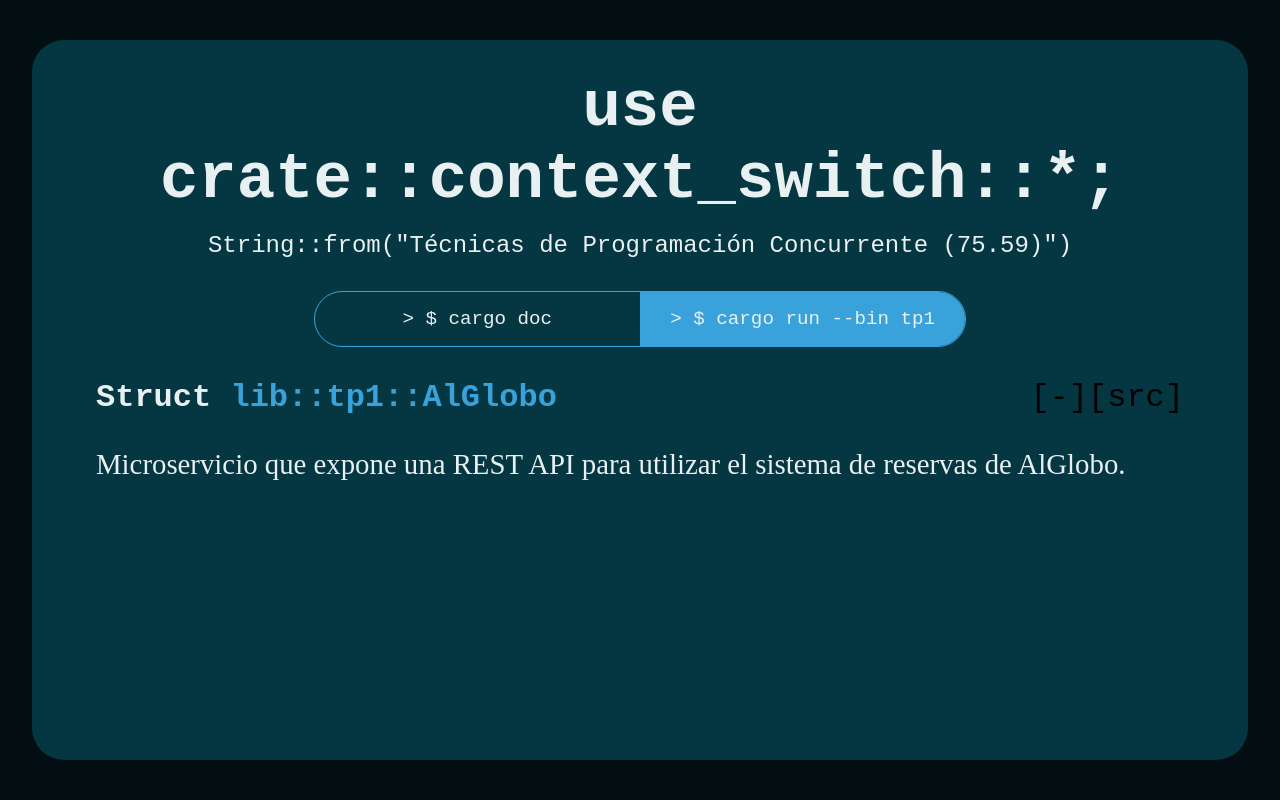
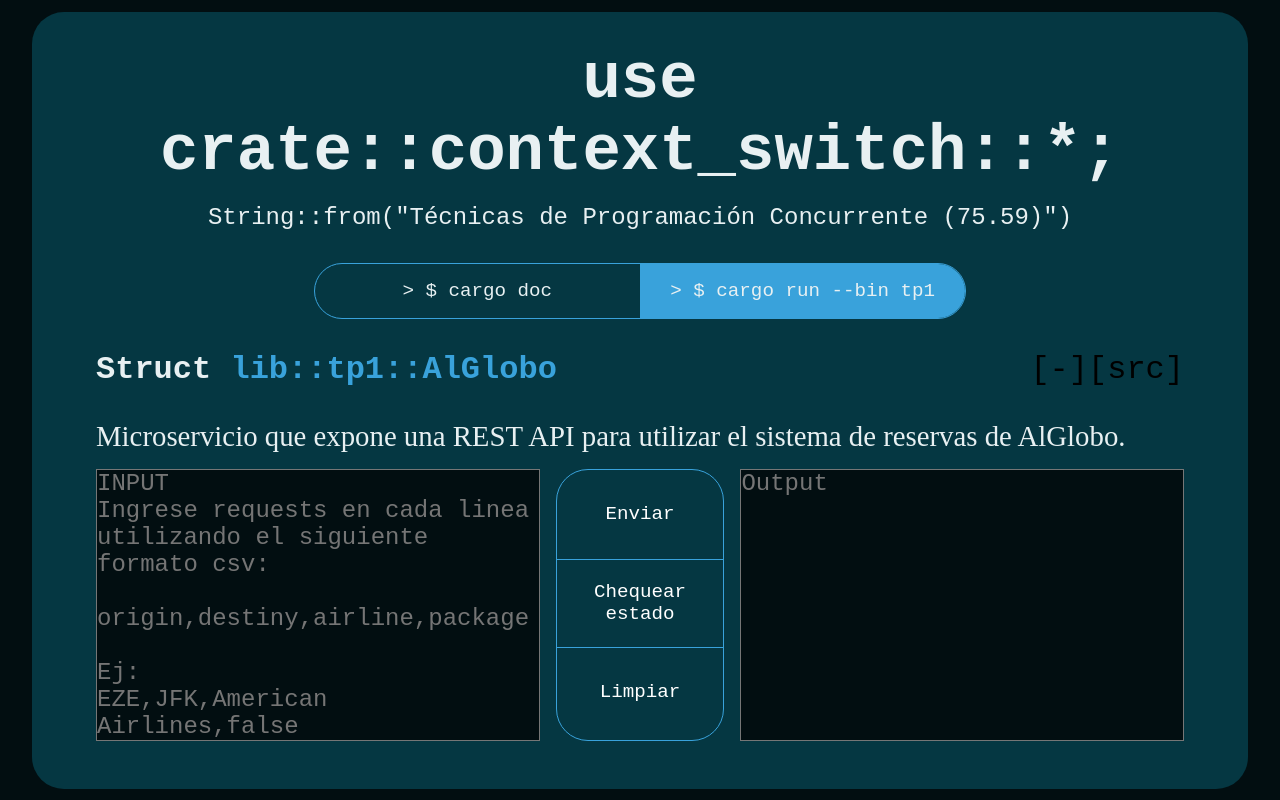
Before and after one commit to mauro7x/concurrentes, a React app in the folder ui/: page / in a window 1280 px wide. Both pictures are taken after a click on the item "> $ cargo run --bin tp1". Built offline with nearby package versions, Linux system fonts and the light colour scheme; the HTML template or start-up script is replaced by a standard one.

Commit message:
Add basic playground for TP1

```diff
--- a/ui/src/App.css
+++ b/ui/src/App.css
@@ -119,7 +119,6 @@ ul.nav li.active {
 
 .Tab .src {
 	color: black;
-	cursor: pointer;
 }
 
 .Tab p,
@@ -133,3 +132,62 @@ ul {
 .Tab ul {
 	margin: 1rem 4rem;
 }
+
+/* RequestPoster */
+.RequestPoster {
+	margin: 1rem 0rem;
+	display: flex;
+}
+
+.RequestPoster .console {
+	resize: none;
+	background-color: #020e11;
+	color: white;
+	width: 50%;
+	height: auto;
+	font-size: 1.5rem;
+}
+
+.RequestPoster div.actions {
+	margin: 0rem 1rem;
+	border: 1px solid #39a2db;
+	border-radius: 2rem;
+}
+
+.RequestPoster .actions button {
+	padding: 1rem;
+	background-color: transparent;
+	color: white;
+	white-space: normal;
+	word-wrap: break-word;
+	list-style: none;
+	font-family: 'Courier New', Courier, monospace;
+	font-size: 1.2rem;
+	text-align: center;
+	cursor: pointer;
+	transition: all 0.7s;
+	border: none;
+
+	width: 100%;
+	height: 33%;
+	display: block;
+}
+
+.RequestPoster .actions button.up-action {
+	border-top-left-radius: 2rem;
+	border-top-right-radius: 2rem;
+}
+
+.RequestPoster .actions button.mid-action {
+	border-top: 1px solid #39a2db;
+	border-bottom: 1px solid #39a2db;
+}
+
+.RequestPoster .actions button.down-action {
+	border-bottom-left-radius: 2rem;
+	border-bottom-right-radius: 2rem;
+}
+
+.RequestPoster .actions button:hover {
+	background-color: #39a2db;
+}
--- /dev/null
+++ b/ui/src/components/RequestPoster/RequestPoster.js
@@ -0,0 +1,39 @@
+import React from 'react';
+
+const inputPlaceholder = `INPUT
+Ingrese requests en cada linea utilizando el siguiente formato csv:
+
+origin,destiny,airline,package
+
+Ej:
+EZE,JFK,American Airlines,false
+EZE,GRU,LATAM,true
+`;
+const outputPlaceholder = `Output
+`;
+
+const RequestPoster = () => {
+	return (
+		<div className='RequestPoster'>
+			<textarea
+				rows='10'
+				className='input console'
+				placeholder={inputPlaceholder}
+			/>
+			<div className='actions'>
+				<button className='up-action'>Enviar</button>
+				<button className='mid-action'>Chequear estado</button>
+				<button className='down-action'>Limpiar</button>
+			</div>
+
+			<textarea
+				rows='10'
+				className='output console'
+				readOnly
+				placeholder={outputPlaceholder}
+			/>
+		</div>
+	);
+};
+
+export default RequestPoster;
--- a/ui/src/components/Tabs/IndexTab.js
+++ b/ui/src/components/Tabs/IndexTab.js
@@ -10,12 +10,7 @@ const IndexTab = () => {
 						context_switch
 					</a>
 				</p>
-				<p
-					className='right src'
-					onClick={() => alert('Tampoco vamos a clonar docs.rs...')}
-				>
-					[-][src]
-				</p>
+				<p className='right src'>[-][src]</p>
 			</div>
 			<p>Grupo conformado por:</p>
 			<ul>
--- a/ui/src/components/Tabs/TP1Tab.js
+++ b/ui/src/components/Tabs/TP1Tab.js
@@ -1,4 +1,5 @@
 import React from 'react';
+import RequestPoster from '../RequestPoster/RequestPoster';
 
 const TP1Tab = () => {
 	return (
@@ -10,17 +11,13 @@ const TP1Tab = () => {
 						lib::tp1::AlGlobo
 					</a>
 				</p>
-				<p
-					className='right src'
-					onClick={() => alert('Tampoco vamos a clonar docs.rs...')}
-				>
-					[-][src]
-				</p>
+				<p className='right src'>[-][src]</p>
 			</div>
 			<p>
 				Microservicio que expone una REST API para utilizar el sistema de
 				reservas de AlGlobo.
 			</p>
+			<RequestPoster />
 		</div>
 	);
 };
```
